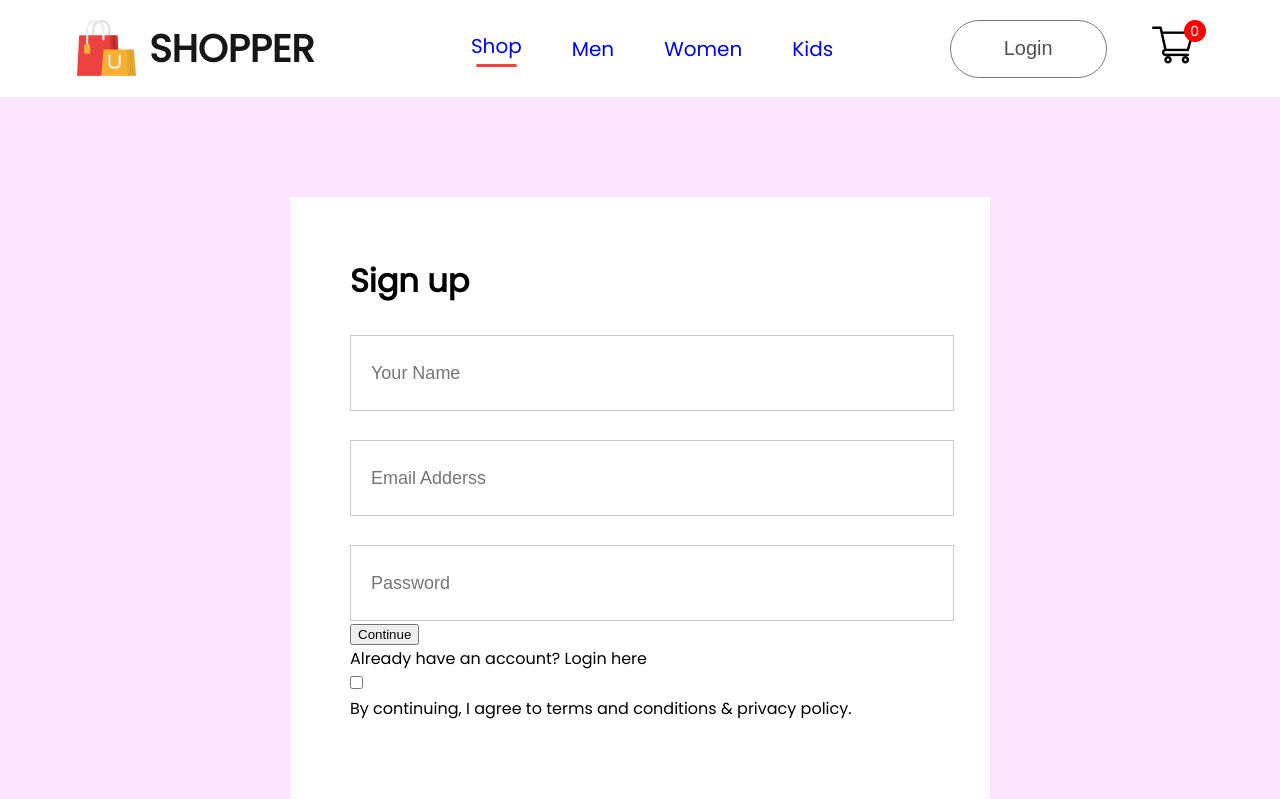
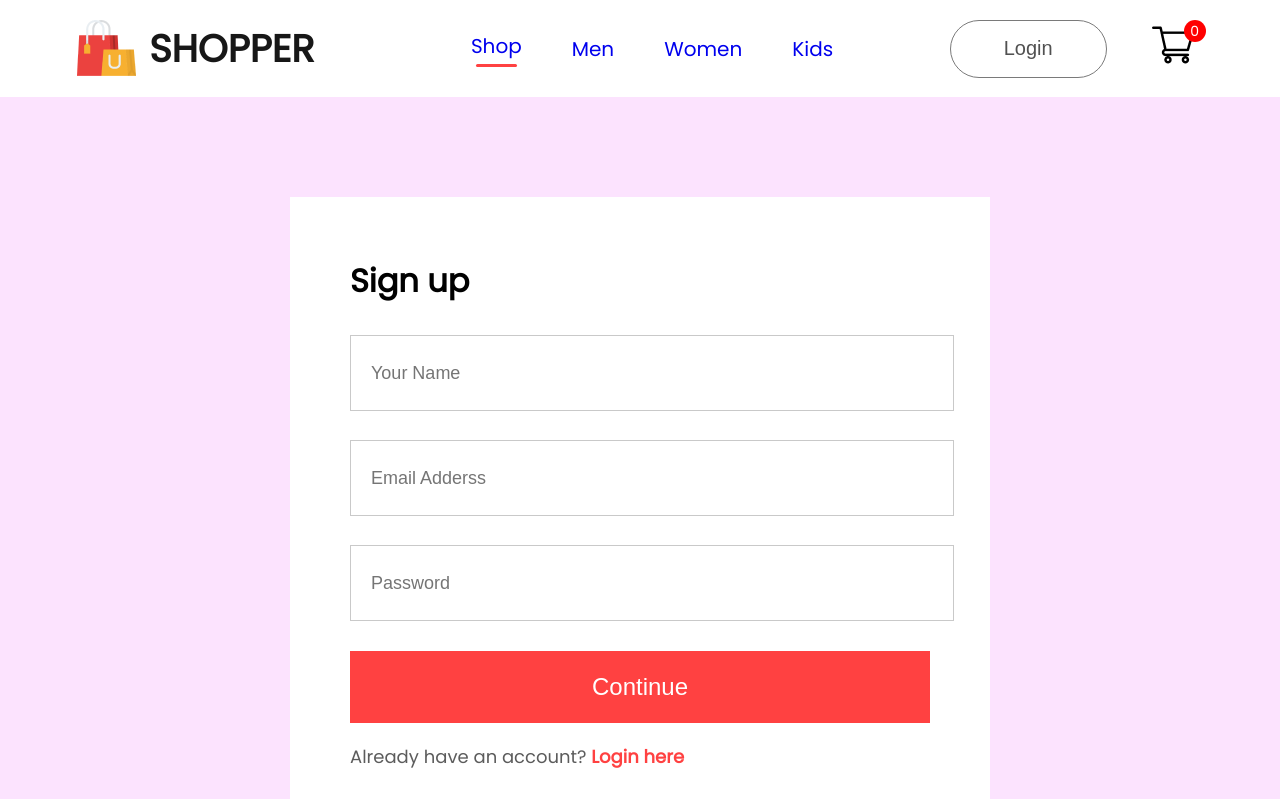
Before and after one commit to Hemant-Mhalsekar/E-Commerce-Website, a React (Create React App) app in the folder frontend/: page /login in a window 1280 px wide. Shown: the top 799 px of the page. Built offline with nearby package versions, Linux system fonts and the light colour scheme.

Commit message:
Login signup page ready

```diff
--- a/frontend/src/Pages/CSS/LoginSignup.css
+++ b/frontend/src/Pages/CSS/LoginSignup.css
@@ -33,3 +33,37 @@
     color: #5c5c5c;
     font-size: 18px;
 }
+
+.loginsignup-container button{
+    width: 580px;
+    height: 72px;
+    color: white;
+    background: #ff4141;
+    margin-top: 30px;
+    border: none;
+    font-size: 24px;
+    font-weight: 500;
+    cursor: pointer;
+}
+
+.loginsignup-login{
+    margin-top: 20px;
+    color: #5c5c5c;
+    font-size: 18px;
+    font-weight: 500;
+}
+
+.loginsignup-login span{
+    color: #ff4141;
+    font-weight: 600;
+}
+
+.loginsignup-agree{
+    display: flex;
+    align-items: center;
+    margin-top: 25px;
+    gap: 20px;
+    color: #5c5c5c;
+    font-size: 18px;
+    font-weight: 500;
+}
```
